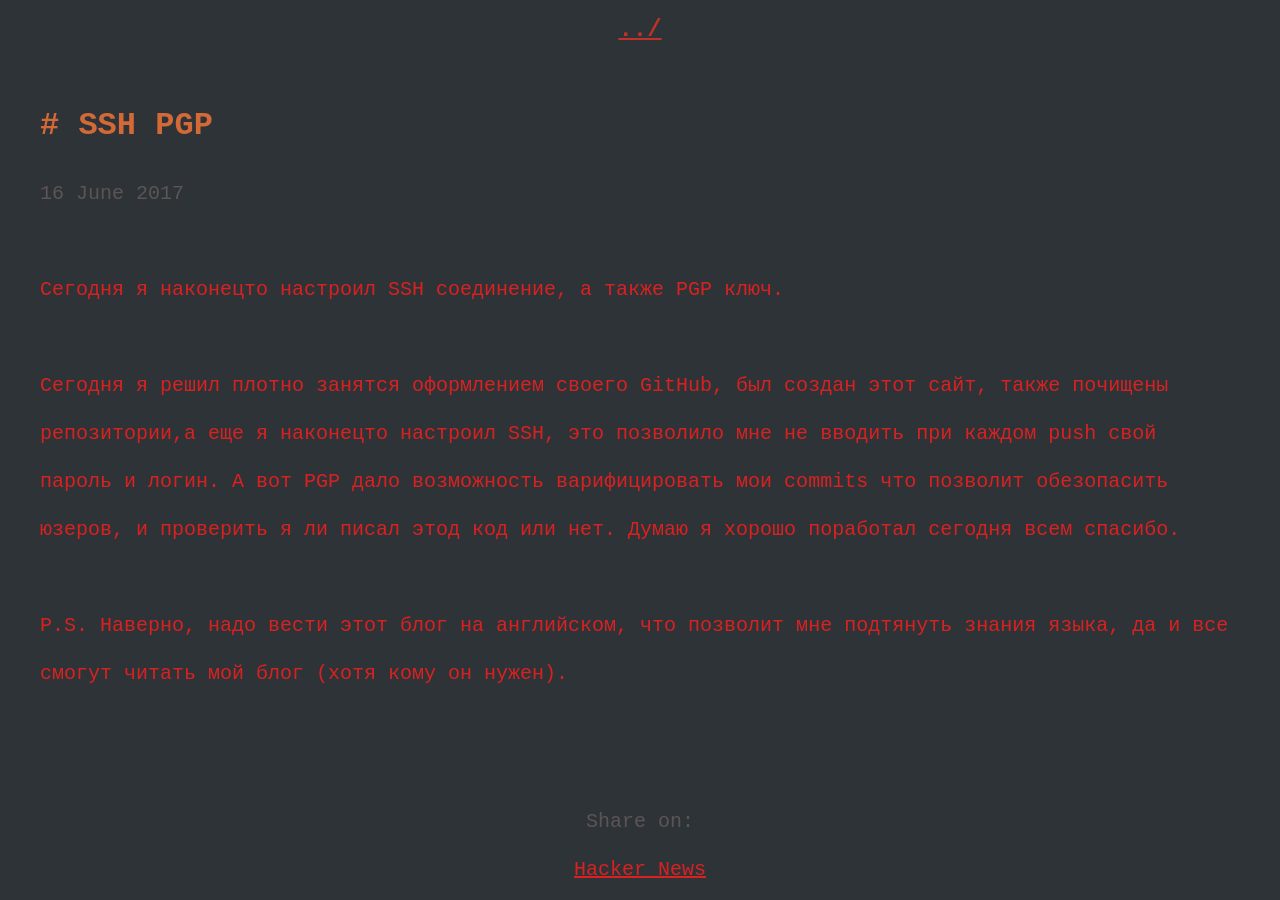
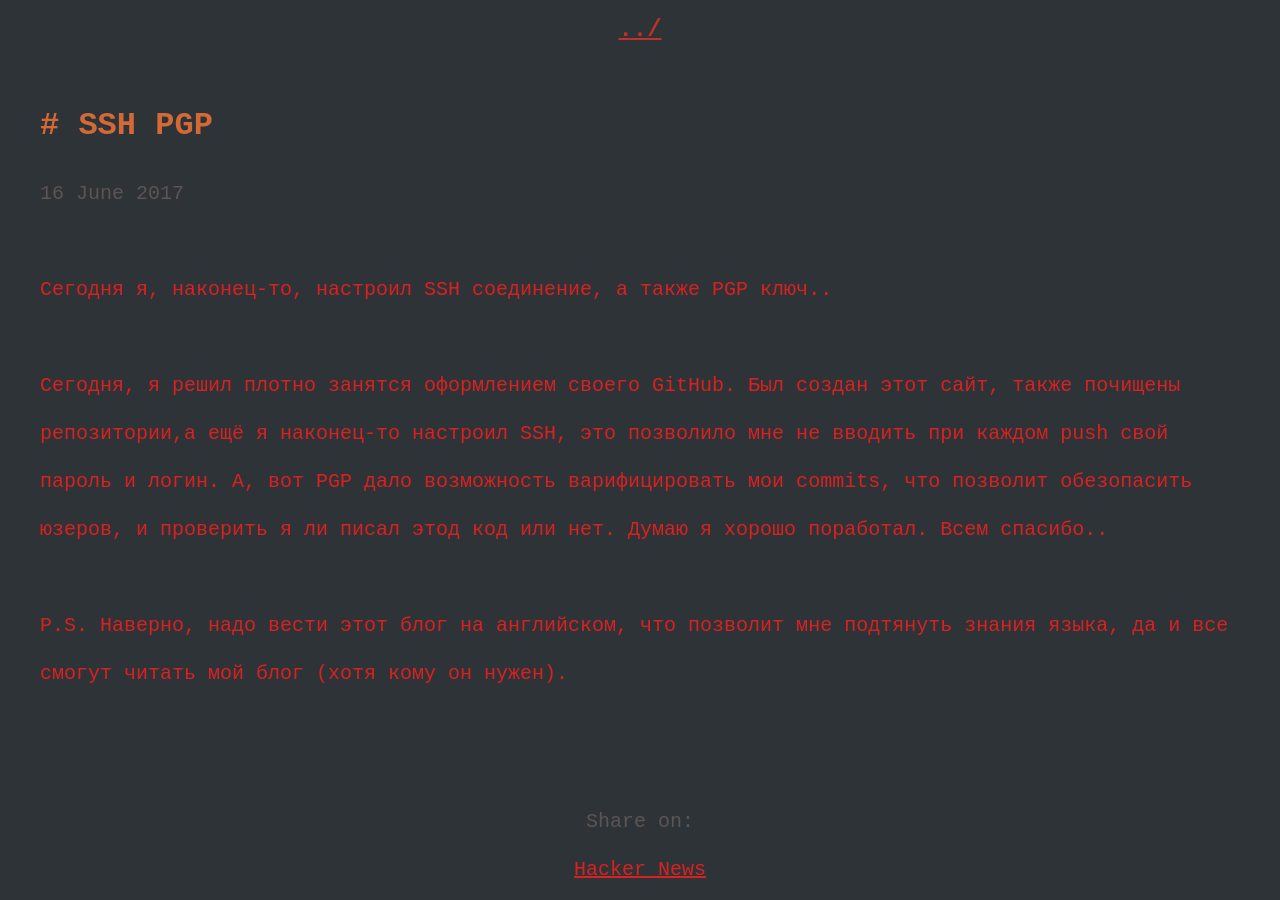
Before and after one commit to xxxvik-xakerxxx/xxxvik-xakerxxx.github.io, a Jekyll site: the page built from _posts/2017-06-16-SSH-PGP.markdown, in a window 1280 px wide and 900 px high. Built offline with Jekyll 4.4.1, drawn with Linux system fonts in a browser that asks for light colours.

Commit message:
new post

```diff
--- a/_posts/2017-06-16-SSH-PGP.markdown
+++ b/_posts/2017-06-16-SSH-PGP.markdown
@@ -7,10 +7,10 @@ layout: post
 redirect_from: "/writing/SSH PGP/"
 ---
 
-Сегодня я наконецто настроил SSH соединение, а также PGP ключ.
+Сегодня я, наконец-то, настроил SSH соединение, а также PGP ключ..
 
 <!--more-->
 
-Сегодня я решил плотно занятся оформлением своего GitHub, был создан этот сайт, также почищены репозитории,а еще я наконецто настроил SSH, это позволило мне не вводить при каждом push свой пароль и логин. А вот PGP дало возможность варифицировать мои commits что позволит обезопасить юзеров, и проверить я ли писал этод код или нет. Думаю я хорошо поработал сегодня всем спасибо.
+Сегодня, я решил плотно занятся оформлением своего GitHub. Был создан этот сайт, также почищены репозитории,а ещё я наконец-то настроил SSH, это позволило мне не вводить при каждом push свой пароль и логин. А, вот PGP дало возможность варифицировать мои commits, что позволит обезопасить юзеров, и проверить я ли писал этод код или нет. Думаю я хорошо поработал. Всем спасибо..
 
 P.S. Наверно, надо вести этот блог на английском, что позволит мне подтянуть знания языка, да и все смогут читать мой блог (хотя кому он нужен).
```
